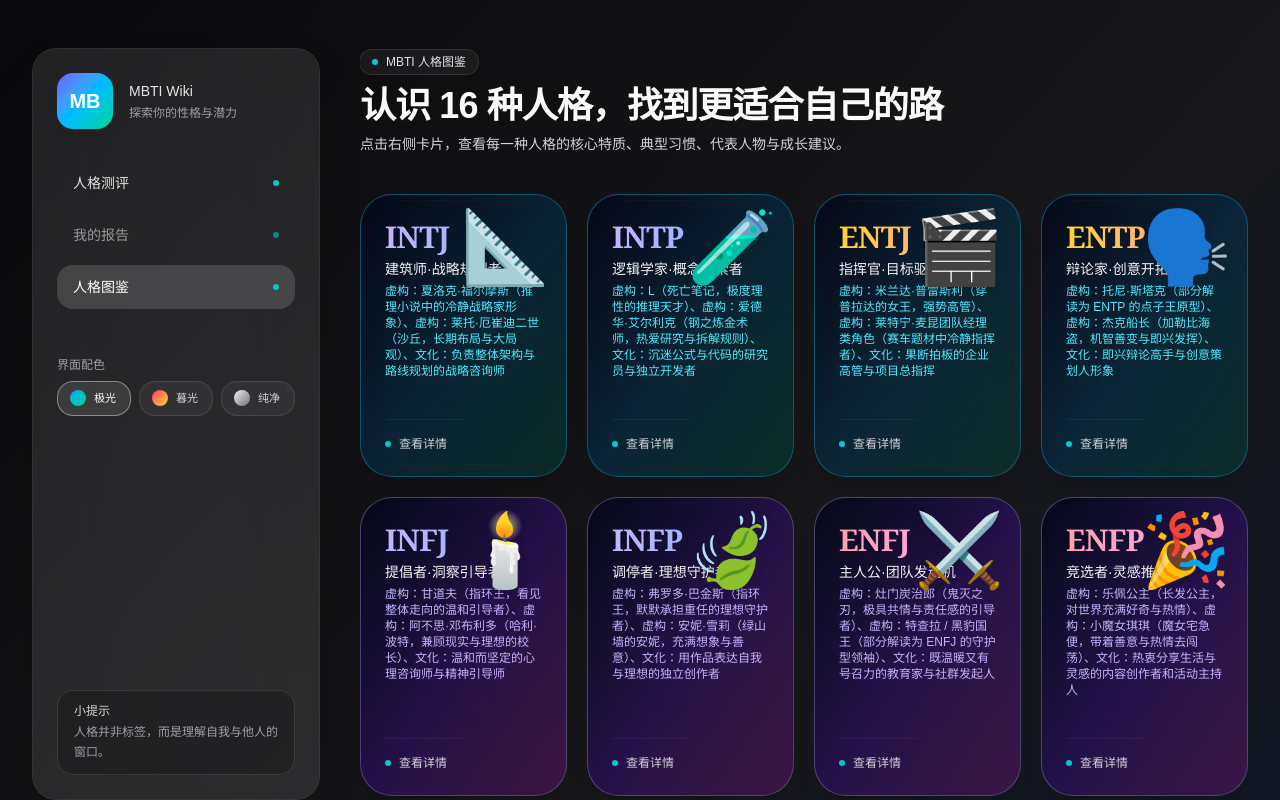
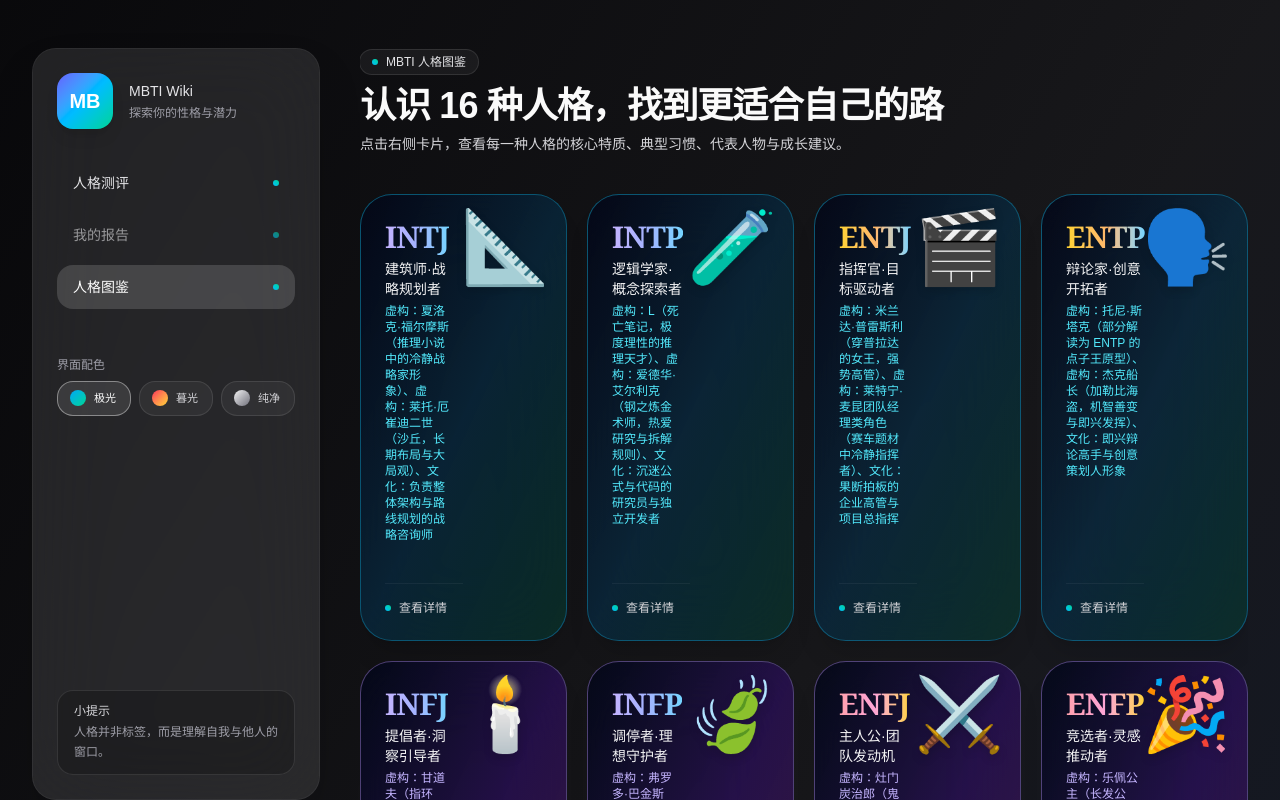
Before and after one commit to Dai-26s/mbti-wiki, a Next.js app: page / in a window 1280 px wide. Shown: the top 800 px of the page. Built offline with nearby package versions, Linux system fonts and the light colour scheme.

Commit message:
调整pc端emoji大小

```diff
--- a/components/MbtiCard.tsx
+++ b/components/MbtiCard.tsx
@@ -91,11 +91,11 @@ export default function MbtiCard({ profile, onClick, theme }: MbtiCardProps) {
       onClick={onClick}
       whileHover={{ y: -8, scale: 1.02 }}
       whileTap={{ scale: 0.98 }}
-      className={`group relative flex h-full flex-col justify-between rounded-[2rem] border bg-clip-padding p-6 text-left shadow-xl backdrop-blur-2xl transition ${cardStyle} hover:brightness-110`}
+      className={`group relative flex h-full flex-col justify-between rounded-[2rem] border bg-clip-padding p-6 text-left shadow-xl backdrop-blur-2xl transition ${cardStyle} hover:brightness-110 overflow-hidden`}
     >
       <div className="space-y-4">
         <div className="flex items-start justify-between">
-          <div className="flex flex-col">
+          <div className="relative z-10 flex flex-col pr-20 md:pr-24">
             <h3
               className={`font-serif text-3xl font-semibold tracking-tight text-transparent ${codeGradient} bg-clip-text`}
             >
@@ -109,8 +109,8 @@ export default function MbtiCard({ profile, onClick, theme }: MbtiCardProps) {
             </p>
           </div>
         </div>
-        <div className="pointer-events-none absolute right-4 top-4 select-none text-6xl md:text-7xl">
-          <span className="drop-shadow-lg">{emoji}</span>
+        <div className="pointer-events-none absolute right-4 top-4 select-none z-0">
+          <span className="block leading-none drop-shadow-lg text-[clamp(40px,6vw,72px)]">{emoji}</span>
         </div>
       </div>
       <div className="mt-6 flex items-center justify-between border-t border-white/5 pt-4 text-xs">
```
